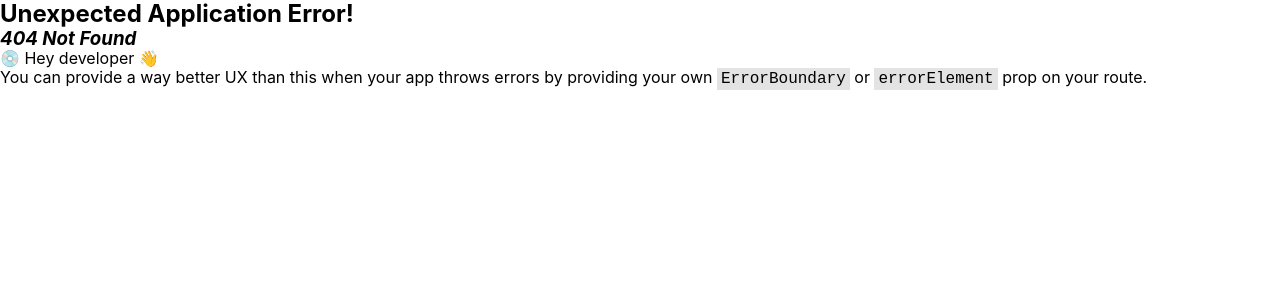
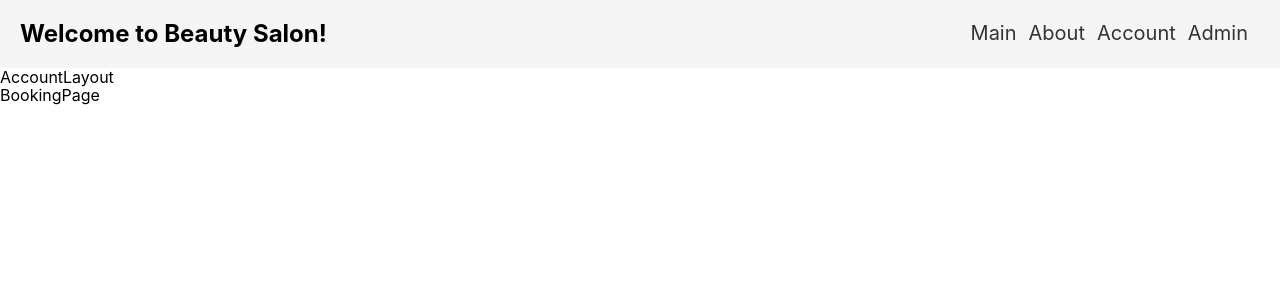
Before and after one commit to EugeneZanevskij/beauty-salon-app, a React (Create React App) app: page /account/booking in a window 1280 px wide. Before the commit this address had no page. Shown: the top 300 px of the page. Built offline with nearby package versions, Linux system fonts and the light colour scheme.

Commit message:
feat: update Routing

```diff
--- a/src/App.js
+++ b/src/App.js
@@ -14,6 +14,10 @@ import ClientsAdmin from './pages/ClientsAdmin';
 import MastersAdmin from './pages/MastersAdmin';
 import ServicesAdmin from './pages/ServicesAdmin';
 import CategoriesAdmin from './pages/CategoriesAdmin';
+import AccountLayout from './layouts/AccountLayout';
+import AccountPage from './pages/Account/AccountPage';
+import BookingPage from './pages/Account/BookingPage';
+import LoginPage from './pages/LoginPage';
 
 const router = createBrowserRouter(
   createRoutesFromElements(
@@ -32,6 +36,11 @@ const router = createBrowserRouter(
         <Route path="services" element={<ServicesAdmin />} />
         <Route path="categories" element={<CategoriesAdmin />} />
       </Route>
+      <Route path='account' element={<AccountLayout />}>
+        <Route index element={<AccountPage />} />
+        <Route path='booking' element={<BookingPage />} />
+      </Route>
+      <Route path='login' element={<LoginPage />} />
     </Route>
   )
 )
--- /dev/null
+++ b/src/layouts/AccountLayout.js
@@ -0,0 +1,13 @@
+import React from 'react'
+import { Outlet } from 'react-router-dom'
+
+const AccountLayout = () => {
+  return (
+    <>
+      <div>AccountLayout</div>
+      <Outlet/>
+    </>
+  )
+}
+
+export default AccountLayout
--- a/src/layouts/HomeLayout.js
+++ b/src/layouts/HomeLayout.js
@@ -16,7 +16,7 @@ const HomeLayout = () => {
               <Link to="about" className='header__nav-link'>About</Link>
             </li>
             <li className="header__nav-item">
-              <Link to="profile" className='header__nav-link'>Profile</Link>
+              <Link to="account" className='header__nav-link'>Account</Link>
             </li>
             <li className="header__nav-item">
               <Link to="admin" className='header__nav-link'>Admin</Link>
--- /dev/null
+++ b/src/pages/Account/AccountPage.js
@@ -0,0 +1,9 @@
+import React from 'react'
+
+const AccountPage = () => {
+  return (
+    <div>AccountPage</div>
+  )
+}
+
+export default AccountPage
--- /dev/null
+++ b/src/pages/Account/BookingPage.js
@@ -0,0 +1,9 @@
+import React from 'react'
+
+const BookingPage = () => {
+  return (
+    <div>BookingPage</div>
+  )
+}
+
+export default BookingPage
--- /dev/null
+++ b/src/pages/LoginPage.js
@@ -0,0 +1,9 @@
+import React from 'react'
+
+const LoginPage = () => {
+  return (
+    <div>LoginPage</div>
+  )
+}
+
+export default LoginPage
```
